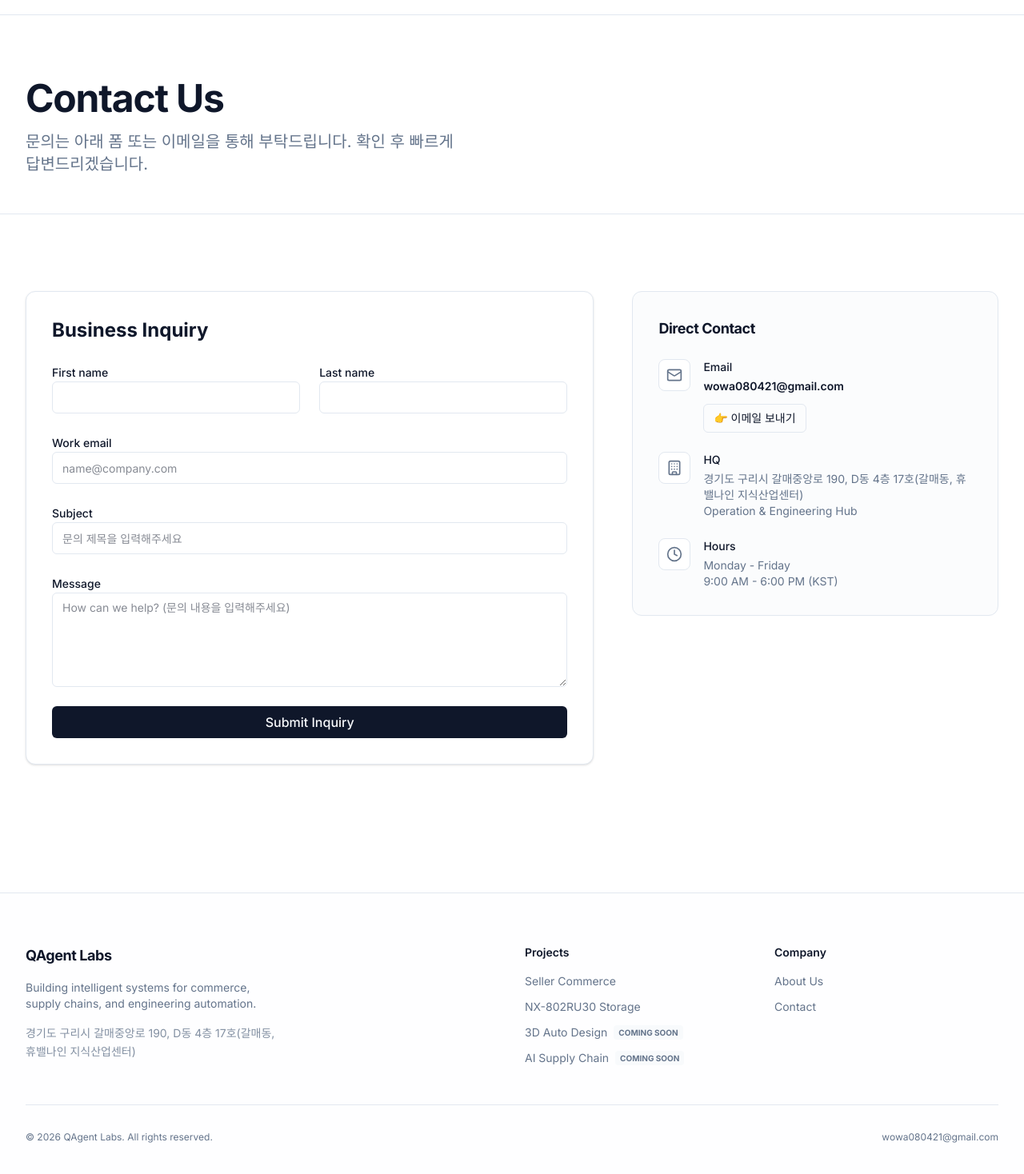
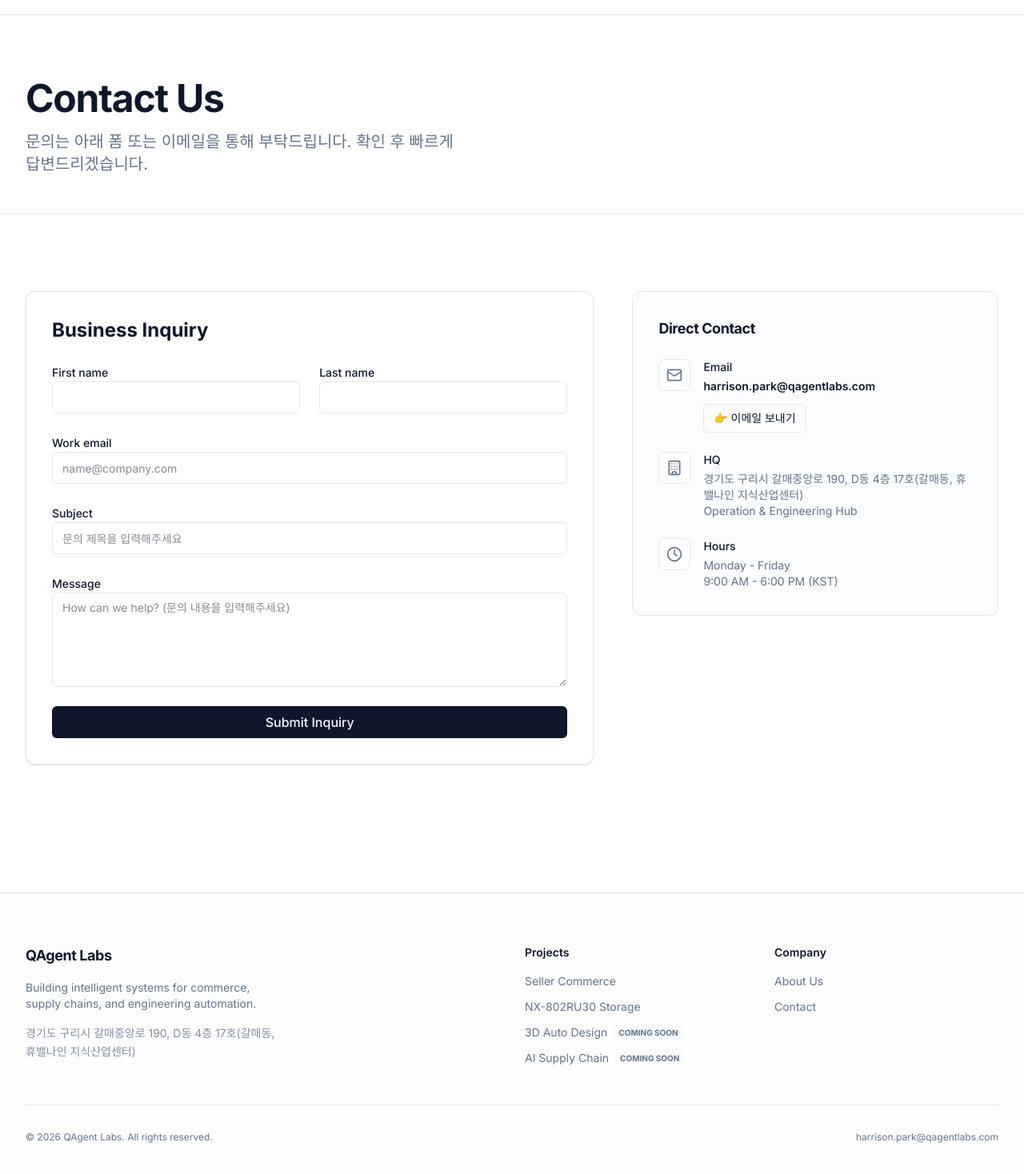
Before and after one commit to JungwooYang72/qagentlabs-web, a Next.js app: page /contact in a window 1280 px wide. Shown: the part 46-1514 px from the top of the page at 80% size. Built offline with nearby package versions, Linux system fonts and the light colour scheme.

Commit message:
Upgrade DeepSeek RAG chatbot and add QAgent Flow video

```diff
--- a/src/app/ai-automation/page.tsx
+++ b/src/app/ai-automation/page.tsx
@@ -57,7 +57,7 @@
           <div className="mt-8 flex flex-col sm:flex-row justify-center gap-4">
             {/* CTA 1 (Hero Primary) */}
             <Button size="lg" className="bg-foreground text-background hover:bg-foreground/90 font-semibold px-8 h-14 text-lg" asChild>
-              <a href="https://mail.google.com/mail/?view=cm&fs=1&to=wowa080421@gmail.com&su=QAgentLabs%20Inquiry" target="_blank" rel="noopener noreferrer">우리 회사에 적용 가능한지 확인하기 <ArrowRight className="ml-2 w-5 h-5" /></a>
+              <a href="https://mail.google.com/mail/?view=cm&fs=1&to=harrison.park@qagentlabs.com&su=QAgentLabs%20Inquiry" target="_blank" rel="noopener noreferrer">우리 회사에 적용 가능한지 확인하기 <ArrowRight className="ml-2 w-5 h-5" /></a>
             </Button>
             {/* CTA 1 (Hero Secondary) */}
             <Button size="lg" variant="outline" className="font-semibold px-8 h-14 text-lg border-foreground/20 text-foreground" asChild>
@@ -144,7 +144,7 @@
             <h3 className="text-2xl font-bold mb-6 text-center text-foreground break-keep">우리 팀이 매일 반복하는 이 업무, 자동화가 가능할까요?</h3>
             {/* CTA 2 (Middle) */}
              <Button size="lg" className="bg-foreground text-background hover:bg-foreground/90 font-semibold px-10 h-14 text-lg" asChild>
-              <a href="https://mail.google.com/mail/?view=cm&fs=1&to=wowa080421@gmail.com&su=QAgentLabs%20Inquiry" target="_blank" rel="noopener noreferrer">자동화 가능 업무 진단 받기 <ArrowRight className="ml-2 w-5 h-5" /></a>
+              <a href="https://mail.google.com/mail/?view=cm&fs=1&to=harrison.park@qagentlabs.com&su=QAgentLabs%20Inquiry" target="_blank" rel="noopener noreferrer">자동화 가능 업무 진단 받기 <ArrowRight className="ml-2 w-5 h-5" /></a>
             </Button>
           </div>
         </div>
@@ -407,7 +407,7 @@
             </p>
             <div className="flex justify-center">
               <Button size="lg" className="bg-foreground text-background hover:bg-foreground/90 font-bold px-10 h-14 text-lg" asChild>
-                <a href="https://mail.google.com/mail/?view=cm&fs=1&to=wowa080421@gmail.com&su=QAgentLabs%20Inquiry" target="_blank" rel="noopener noreferrer">샘플 자동화 시나리오 요청하기</a>
+                <a href="https://mail.google.com/mail/?view=cm&fs=1&to=harrison.park@qagentlabs.com&su=QAgentLabs%20Inquiry" target="_blank" rel="noopener noreferrer">샘플 자동화 시나리오 요청하기</a>
               </Button>
             </div>
           </div>
--- a/src/app/api/contact/route.ts
+++ b/src/app/api/contact/route.ts
@@ -3,7 +3,7 @@
 
 // Initialize Resend with your API key from .env.local
 const resend = new Resend(process.env.RESEND_API_KEY || 're_dummy_fallback');
-const TO_EMAIL = 'wowa080421@gmail.com';
+const TO_EMAIL = 'harrison.park@qagentlabs.com';
 
 // Update this to your verified domain once configured (e.g. 'QAgentLabs <contact@qagentlabs.com>')
 // If no domain is verified yet, it must be 'onboarding@resend.dev'
--- a/src/app/contact/page.tsx
+++ b/src/app/contact/page.tsx
@@ -42,12 +42,12 @@
                 <div>
                   <h4 className="font-medium text-sm">Email</h4>
                   <p className="text-sm text-muted-foreground mt-1 mb-3">
-                    <a href="https://mail.google.com/mail/?view=cm&fs=1&to=wowa080421@gmail.com&su=QAgentLabs%20Inquiry" target="_blank" rel="noopener noreferrer" className="font-semibold text-foreground hover:text-accent transition-colors">
-                      wowa080421@gmail.com
+                    <a href="https://mail.google.com/mail/?view=cm&fs=1&to=harrison.park@qagentlabs.com&su=QAgentLabs%20Inquiry" target="_blank" rel="noopener noreferrer" className="font-semibold text-foreground hover:text-accent transition-colors">
+                      harrison.park@qagentlabs.com
                     </a>
                   </p>
                   <Button variant="outline" size="sm" asChild>
-                    <a href="https://mail.google.com/mail/?view=cm&fs=1&to=wowa080421@gmail.com&su=QAgentLabs%20Inquiry" target="_blank" rel="noopener noreferrer">👉 이메일 보내기</a>
+                    <a href="https://mail.google.com/mail/?view=cm&fs=1&to=harrison.park@qagentlabs.com&su=QAgentLabs%20Inquiry" target="_blank" rel="noopener noreferrer">👉 이메일 보내기</a>
                   </Button>
                 </div>
               </li>
--- a/src/app/page.tsx
+++ b/src/app/page.tsx
@@ -57,7 +57,7 @@
             </Button>
             <Button size="lg" variant="outline" asChild>
               <a
-                href="https://mail.google.com/mail/?view=cm&fs=1&to=wowa080421@gmail.com&su=QAgentLabs%20Inquiry"
+                href="https://mail.google.com/mail/?view=cm&fs=1&to=harrison.park@qagentlabs.com&su=QAgentLabs%20Inquiry"
                 target="_blank"
                 rel="noopener noreferrer"
                 className="font-medium"
--- a/src/app/seller-commerce/page.tsx
+++ b/src/app/seller-commerce/page.tsx
@@ -187,7 +187,7 @@
                 <Link href="/products/nx-802ru30">Review the NX-802RU30 <ArrowRight className="ml-2 w-4 h-4" /></Link>
               </Button>
               <Button size="lg" variant="outline" className="bg-background" asChild>
-                <a href="https://mail.google.com/mail/?view=cm&fs=1&to=wowa080421@gmail.com&su=QAgentLabs%20Inquiry" target="_blank" rel="noopener noreferrer">Contact for Commerce Partnership</a>
+                <a href="https://mail.google.com/mail/?view=cm&fs=1&to=harrison.park@qagentlabs.com&su=QAgentLabs%20Inquiry" target="_blank" rel="noopener noreferrer">Contact for Commerce Partnership</a>
               </Button>
             </div>
           </div>
--- a/src/components/layout/Footer.tsx
+++ b/src/components/layout/Footer.tsx
@@ -59,7 +59,7 @@
         <div className="mt-12 pt-8 border-t border-border flex flex-col md:flex-row justify-between items-center gap-4 text-xs text-muted-foreground">
           <p>© {new Date().getFullYear()} QAgent Labs. All rights reserved.</p>
           <div className="flex gap-4">
-            <a href="https://mail.google.com/mail/?view=cm&fs=1&to=wowa080421@gmail.com&su=QAgentLabs%20Inquiry" target="_blank" rel="noopener noreferrer" className="hover:text-foreground transition-colors">wowa080421@gmail.com</a>
+            <a href="https://mail.google.com/mail/?view=cm&fs=1&to=harrison.park@qagentlabs.com&su=QAgentLabs%20Inquiry" target="_blank" rel="noopener noreferrer" className="hover:text-foreground transition-colors">harrison.park@qagentlabs.com</a>
           </div>
         </div>
       </div>
```
